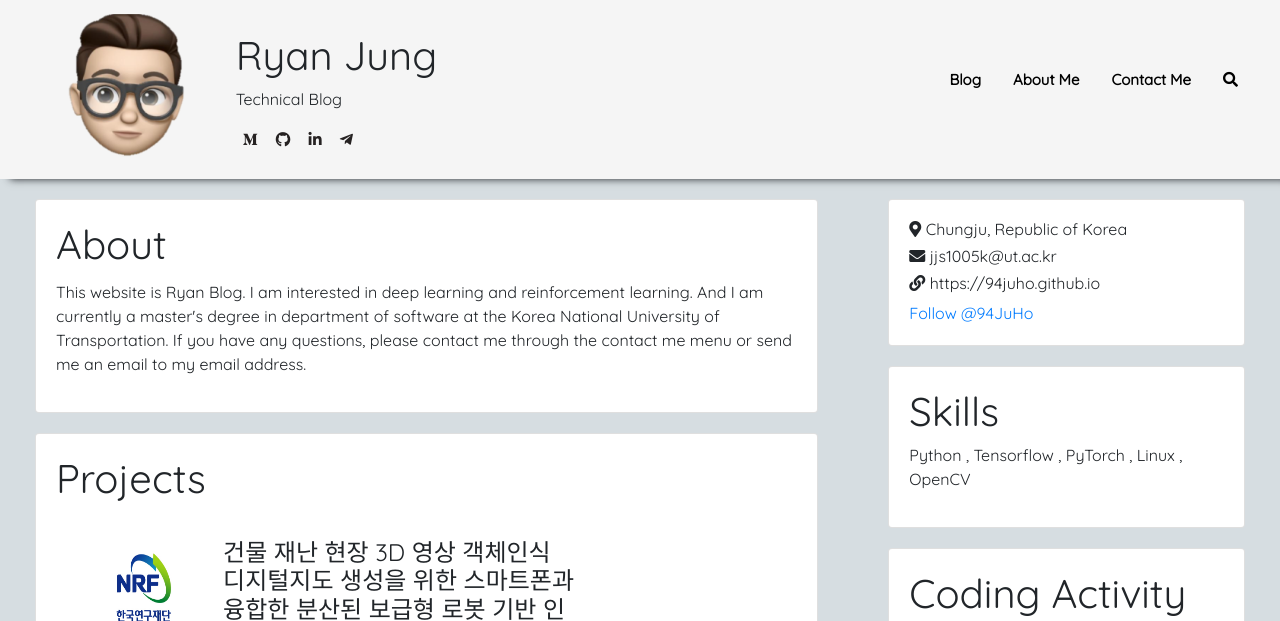
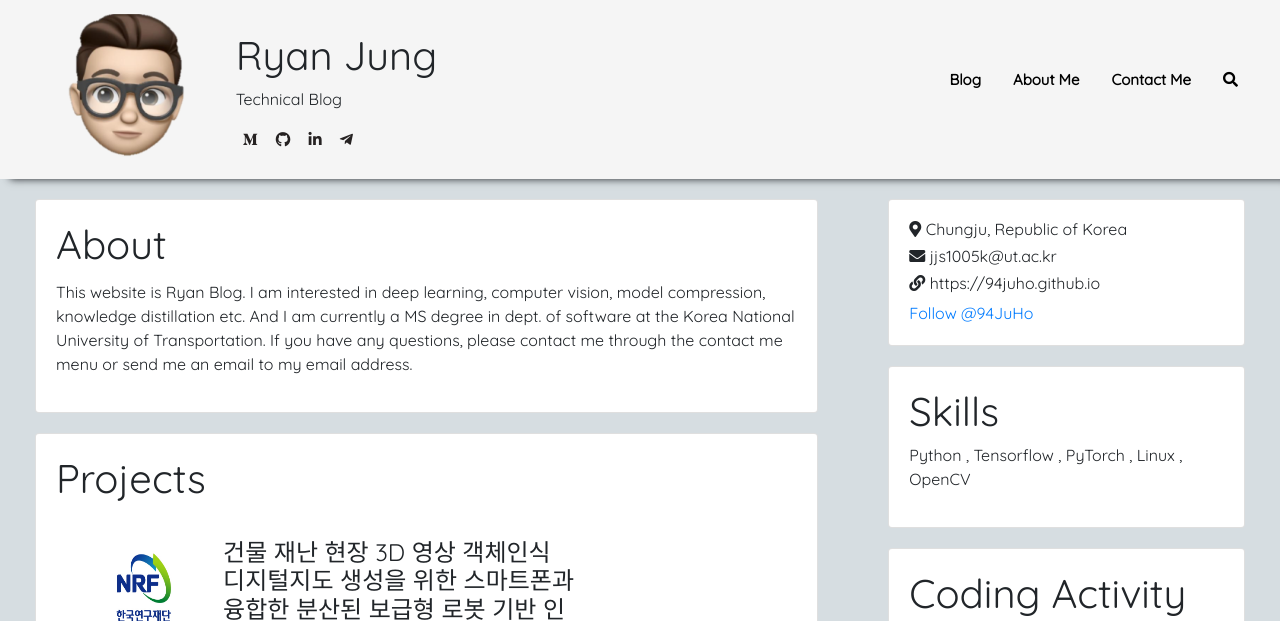
Before and after one commit to 94JuHo/94juho.github.io, a Jekyll site: the page built from index.html, in a window 1280 px wide and 900 px high, cut to the strip 0-621 px from the top of the window. Built offline with Jekyll 4.4.1, drawn with Linux system fonts in a browser that asks for light colours; nearby versions of some CDN libraries; comment, search, counter and statistics services are not loaded; a style sheet for code colours, icons or effects is not loaded.

Commit message:
Edit about

```diff
--- a/_config.yml
+++ b/_config.yml
@@ -19,7 +19,7 @@ urls:
 
 author_logo: profile.png
 author: Ryan Jung
-author_bio: This website is Ryan Blog. I am interested in deep learning and reinforcement learning. And I am currently a master's degree in department of software at the Korea National University of Transportation. If you have any questions, please contact me through the contact me menu or send me an email to my email address.
+author_bio: This website is Ryan Blog. I am interested in deep learning, computer vision, model compression, knowledge distillation etc. And I am currently a MS degree in dept. of software at the Korea National University of Transportation. If you have any questions, please contact me through the contact me menu or send me an email to my email address.
 author_email: "jjs1005k@ut.ac.kr"
 author_location: Chungju, Republic of Korea
 author_website_url: "https://94juho.github.io"
```
